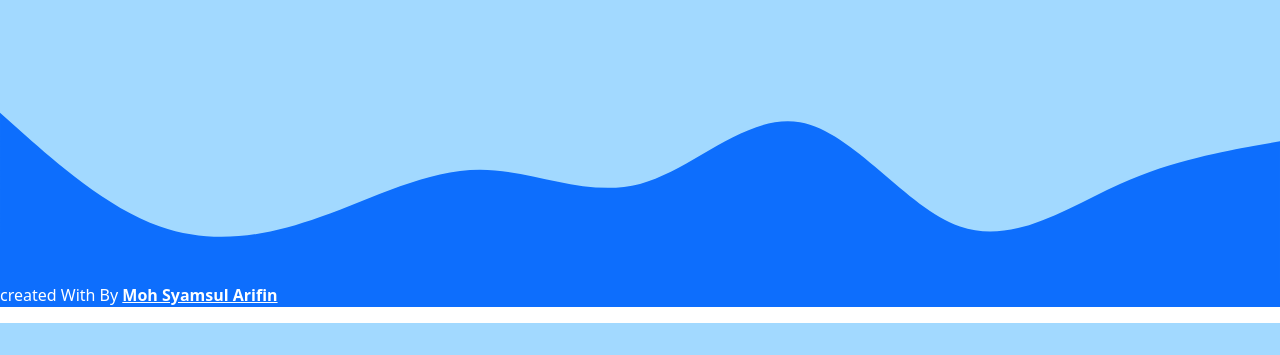
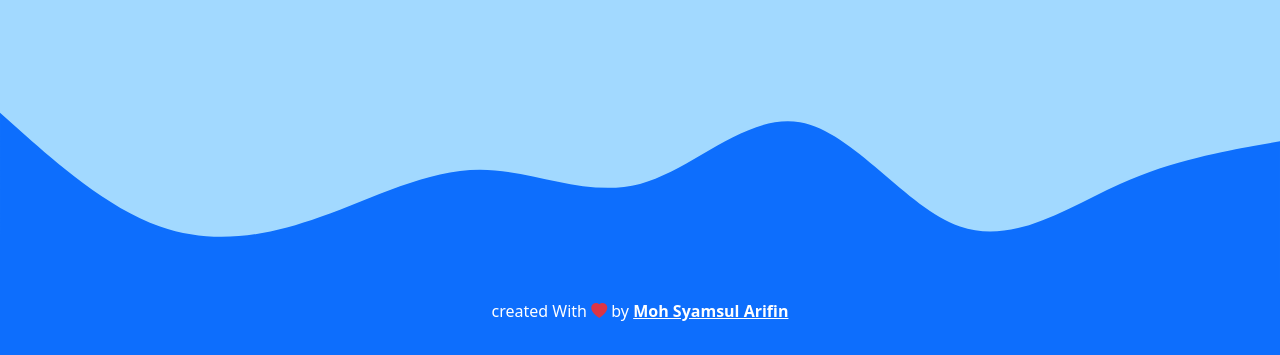
Before and after one commit to syamsul123arifin/UAS, a Django app: template portofolio/templates/index.html in a window 1280 px wide. Shown: the part 3224-3579 px from the top of the page. Before the commit the page ends 3547 px from the top, so only its background shows below. Run offline with Django 3.2, Linux system fonts and the light colour scheme; the template is opened without the code that fills it, so the values that code supplies are empty.

Commit message:
ada perubahan di index.html

```diff
--- a/portofolio/templates/index.html
+++ b/portofolio/templates/index.html
@@ -9,7 +9,9 @@
     <!-- Bootstrap CSS -->
     <link href="https://cdn.jsdelivr.net/npm/bootstrap@5.0.2/dist/css/bootstrap.min.css" rel="stylesheet" integrity="sha384-EVSTQN3/azprG1Anm3QDgpJLIm9Nao0Yz1ztcQTwFspd3yD65VohhpuuCOmLASjC" crossorigin="anonymous">
 
-    <!-- My css -->
+    <!-- Boostrap Icons -->
+    <link rel="stylesheet" href="https://cdn.jsdelivr.net/npm/bootstrap-icons@1.11.2/font/bootstrap-icons.min.css">
+
     <link rel="stylesheet" href="{% static '/css/style.css' %}">
 
     <title>my portfolio | Moh Syamsul Arifin</title>
@@ -161,8 +163,8 @@
  <!-- Akhir Contact -->
 
  <!-- Footer -->
- <footer class="bg bg-primary text-white">
-  <p>created With By <a href="http://www.instagram.com/Moh Syamsul Arifin/"class="text-white fw-bold">Moh Syamsul Arifin</a></p>
+ <footer class="bg bg-primary text-white text-center p-3">
+  <p>created With  <i class="bi bi-heart-fill text-danger" ></i> by <a href="http://www.instagram.com/Moh Syamsul Arifin/"class="text-white fw-bold tex">Moh Syamsul Arifin</a></p>
  </footer>
  <!-- Akhir Footer -->
 
```
